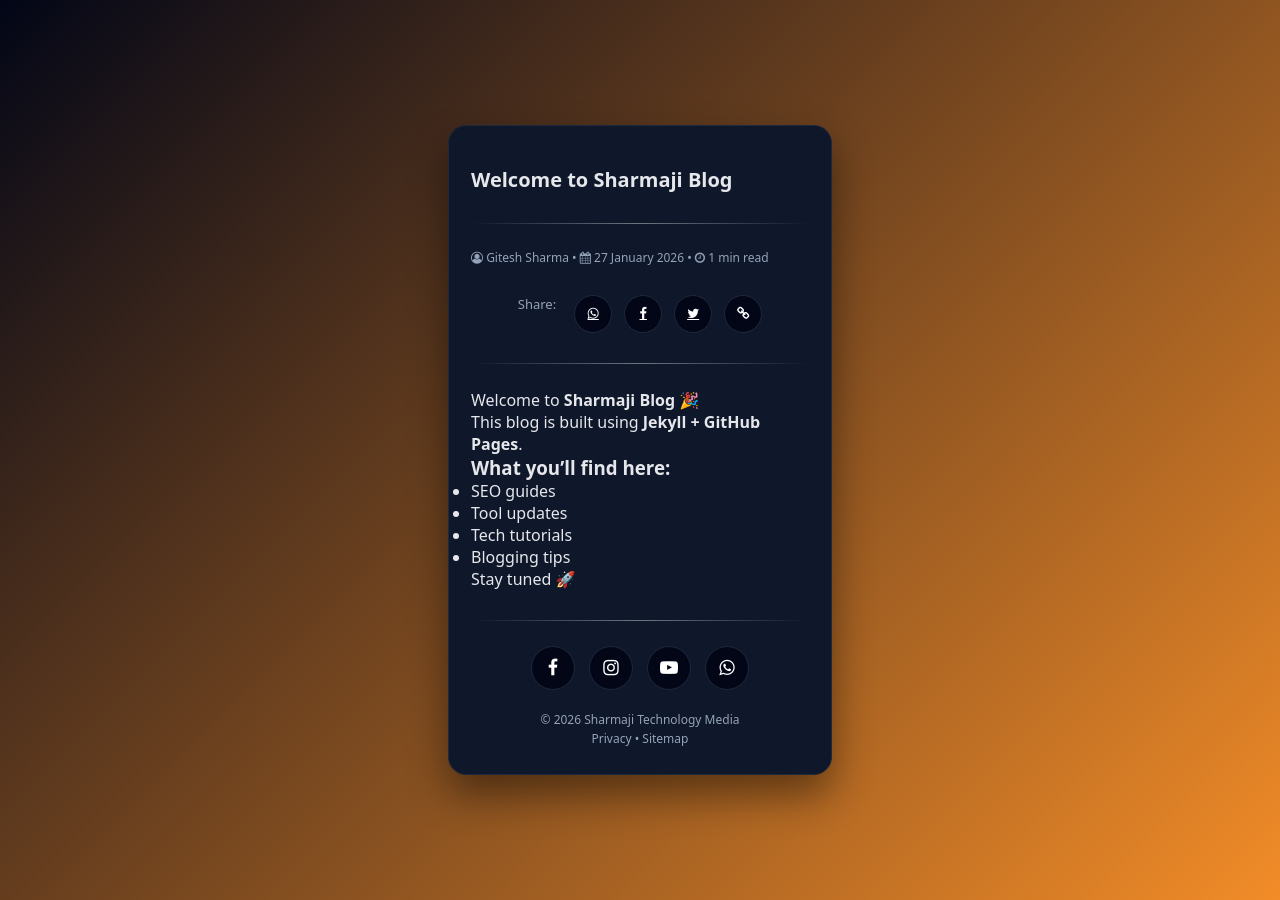
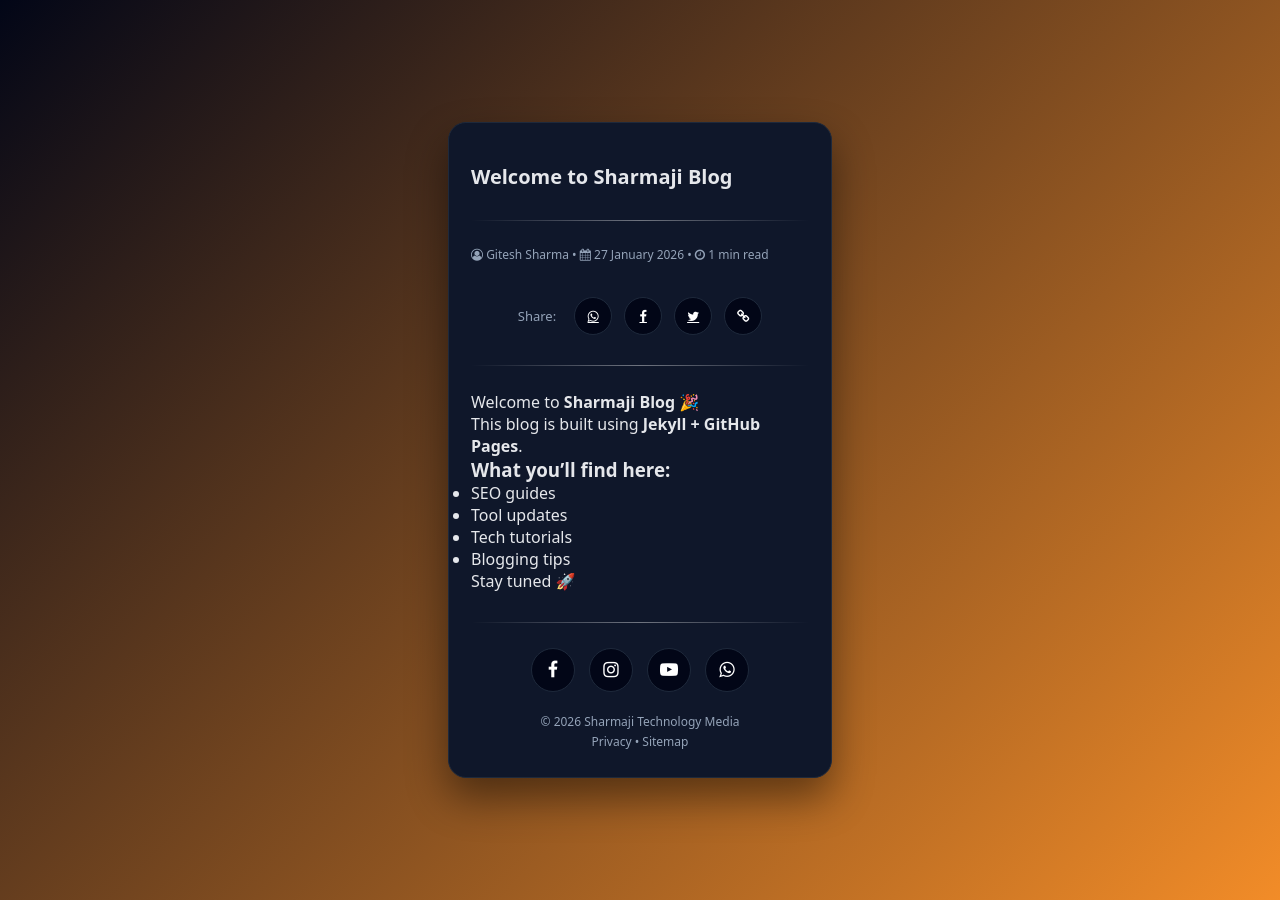
Before and after one commit to gitesh-sharma/blog, a Jekyll site: the page built from _posts/2026-01-27-welcome-to-sharmaji-blog.md, in a window 1280 px wide. Built offline with Jekyll 4.4.1, drawn with Linux system fonts in a browser that asks for light colours.

Commit message:
Update default.html

```diff
--- a/_layouts/default.html
+++ b/_layouts/default.html
@@ -224,15 +224,13 @@
   color:var(--text);
 }
 
-
-
 .post-share{
-  margin-top:8px;
-  padding-top:15px;
+  margin-top:20px;
+  padding-top:14px;
   /*border-top:1px solid var(--border);*/
   display:flex;
   justify-content:center;
-  align-items:left;
+  align-items:center;
   gap:12px;
   font-size:13px;
 }
```
